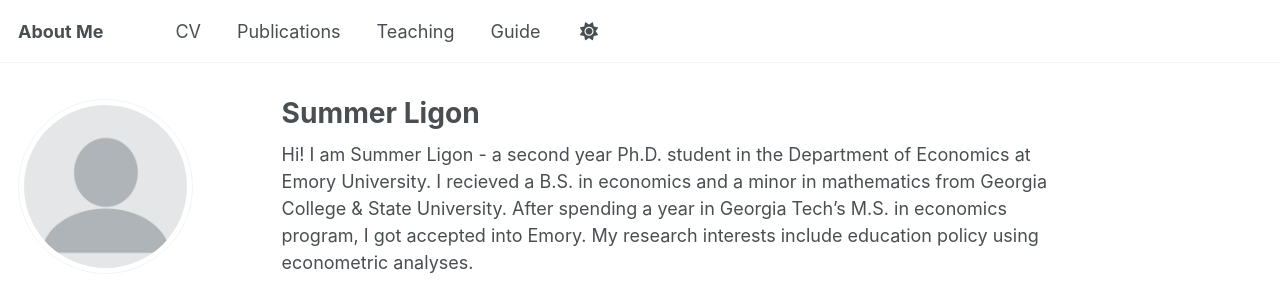
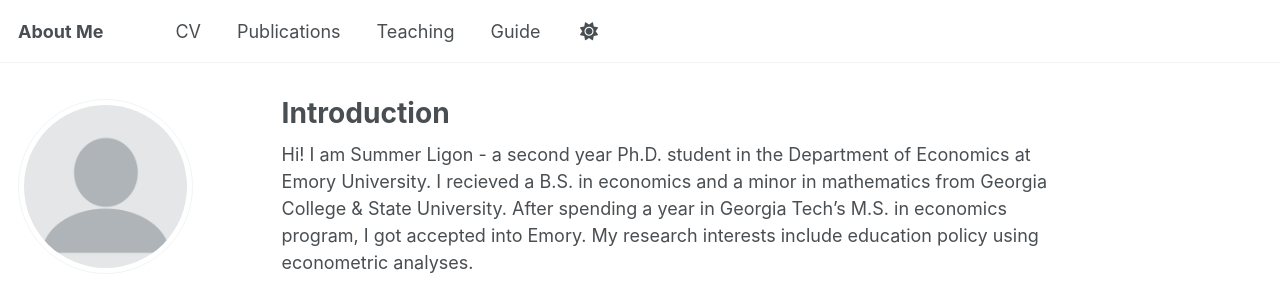
Before and after one commit to summerligon/summerligon.github.io, a Jekyll site: the page built from _pages/about.md, in a window 1280 px wide. Shown: the top 285 px of the page. Built offline with Jekyll 4.4.1, drawn with Linux system fonts in a browser that asks for light colours; a script that is not in the unit is left out.

Commit message:
Update about.md
introduction

```diff
--- a/_pages/about.md
+++ b/_pages/about.md
@@ -1,6 +1,6 @@
 ---
 permalink: /
-title: "Summer Ligon"
+title: "Introduction"
 author_profile: true
 redirect_from:
   - /about/
```
